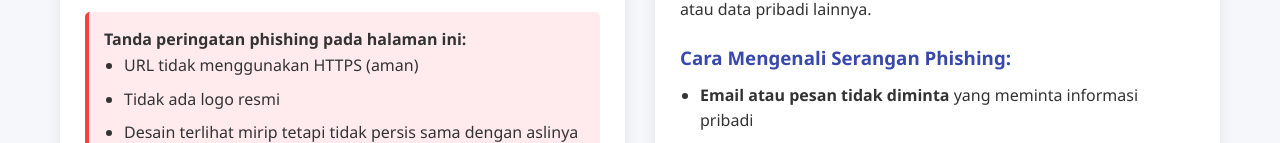
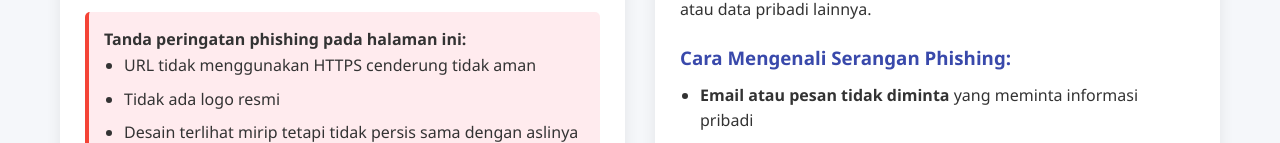
Before and after one commit to nurfaiz205/Simulasi-Phising, a plain HTML site: page index.html in a window 1280 px wide. Shown: the part 439-582 px from the top of the page. Drawn offline with Linux system fonts and the light colour scheme.

Commit message:
Update index.html

```diff
--- a/index.html
+++ b/index.html
@@ -240,7 +240,7 @@
             <div class="red-flag">
                 <strong>Tanda peringatan phishing pada halaman ini:</strong>
                 <ul>
-                    <li>URL tidak menggunakan HTTPS (aman)</li>
+                    <li>URL tidak menggunakan HTTPS cenderung tidak aman</li>
                     <li>Tidak ada logo resmi</li>
                     <li>Desain terlihat mirip tetapi tidak persis sama dengan aslinya</li>
                 </ul>
```
